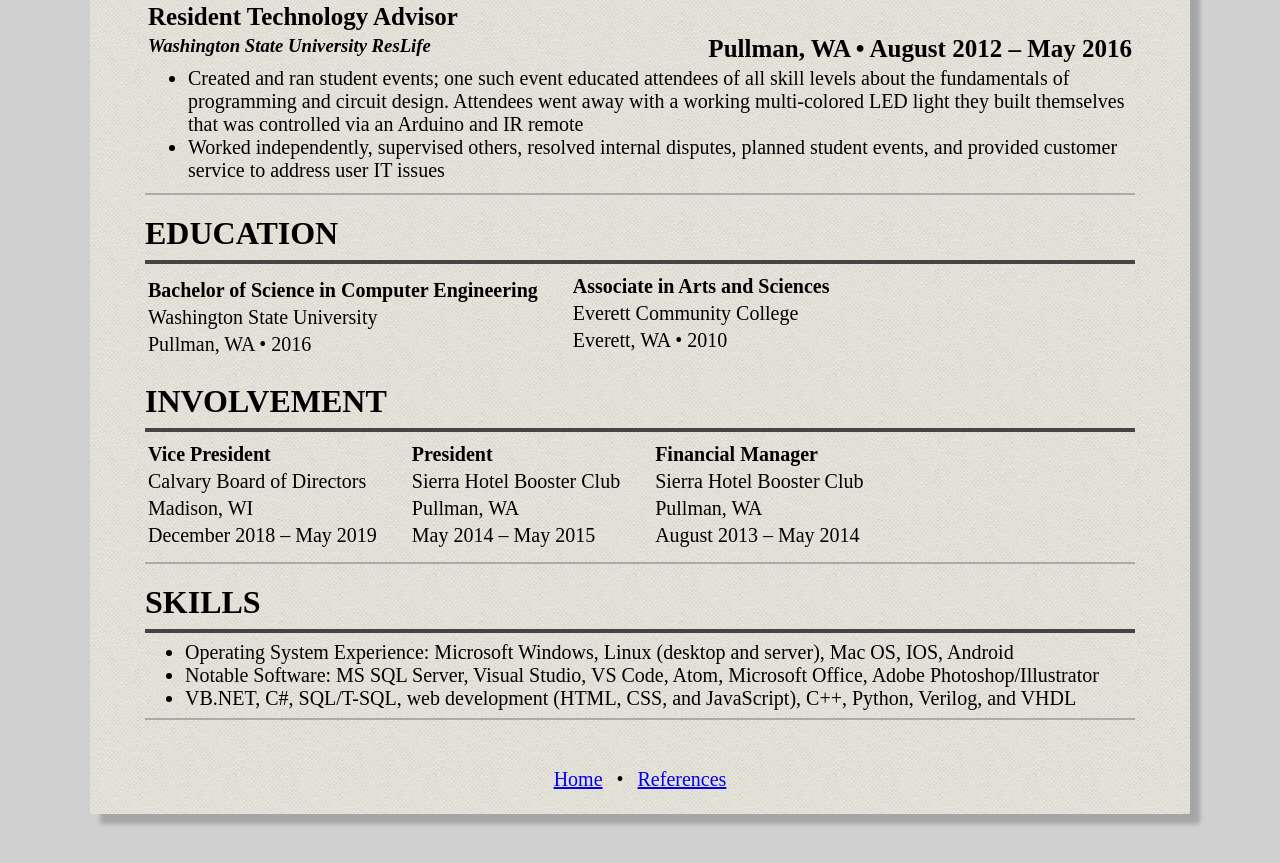
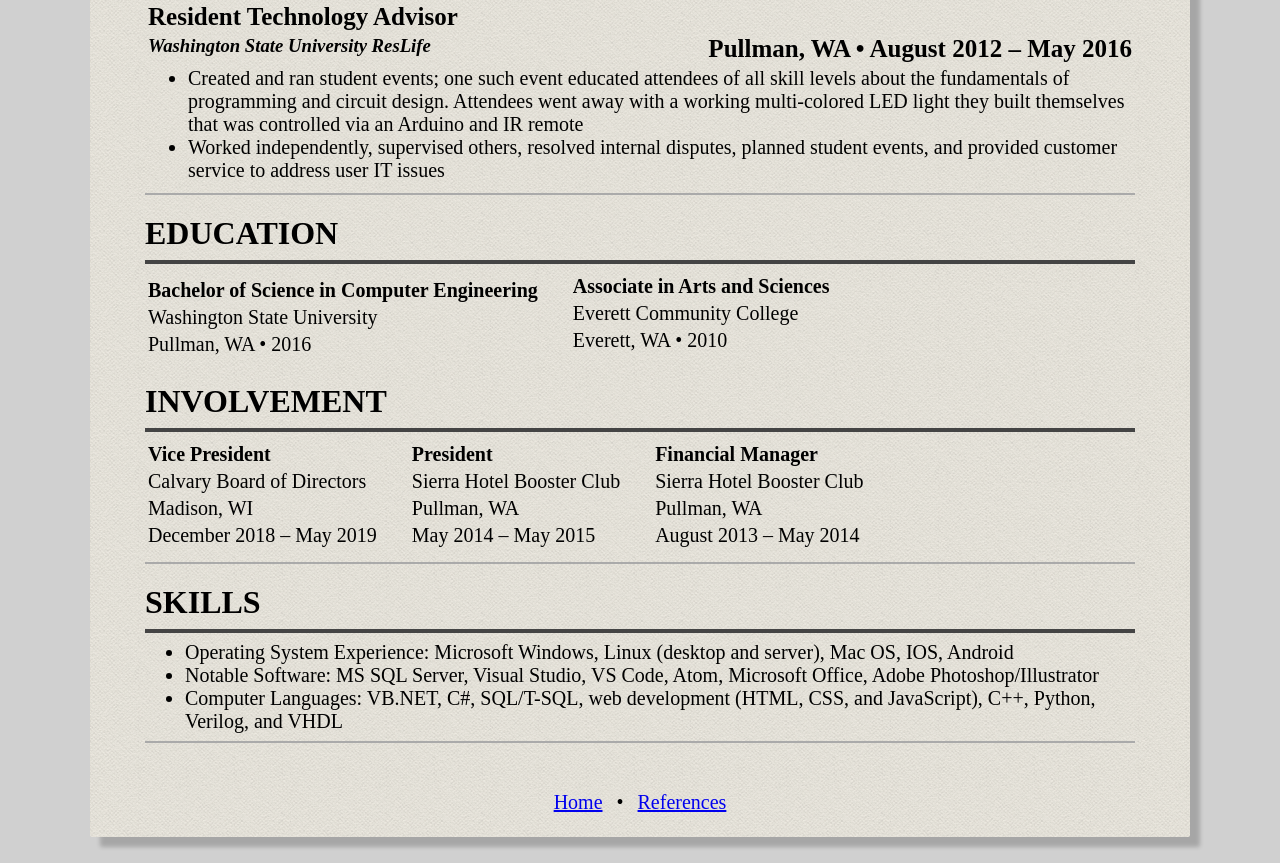
Before and after one commit to ejuel/resume, a plain HTML site: page index.html in a window 1280 px wide. Shown: the part 907-1770 px from the top of the page. Before the commit the page ends 1747 px from the top, so only its background shows below. Drawn offline with Linux system fonts and the light colour scheme.

Commit message:
Computer Languages

```diff
--- a/index.html
+++ b/index.html
@@ -296,7 +296,7 @@
         <ul>
           <li>Operating System Experience: Microsoft Windows, Linux (desktop and server), Mac OS, IOS, Android</li>
           <li>Notable Software: MS SQL Server, Visual Studio, VS Code, Atom, Microsoft Office, Adobe Photoshop/Illustrator</li>
-          <li>VB.NET, C#, SQL/T-SQL, web development (HTML, CSS, and JavaScript), C++, Python, Verilog, and VHDL</li>
+          <li>Computer Languages: VB.NET, C#, SQL/T-SQL, web development (HTML, CSS, and JavaScript), C++, Python, Verilog, and VHDL</li>
         </ul>
         <hr class="hrEnd">
       </div>
```
